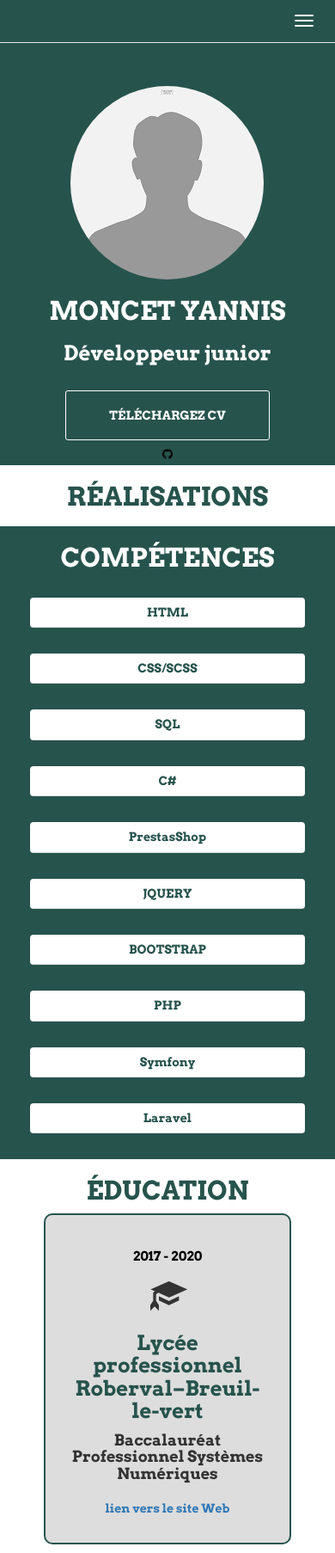
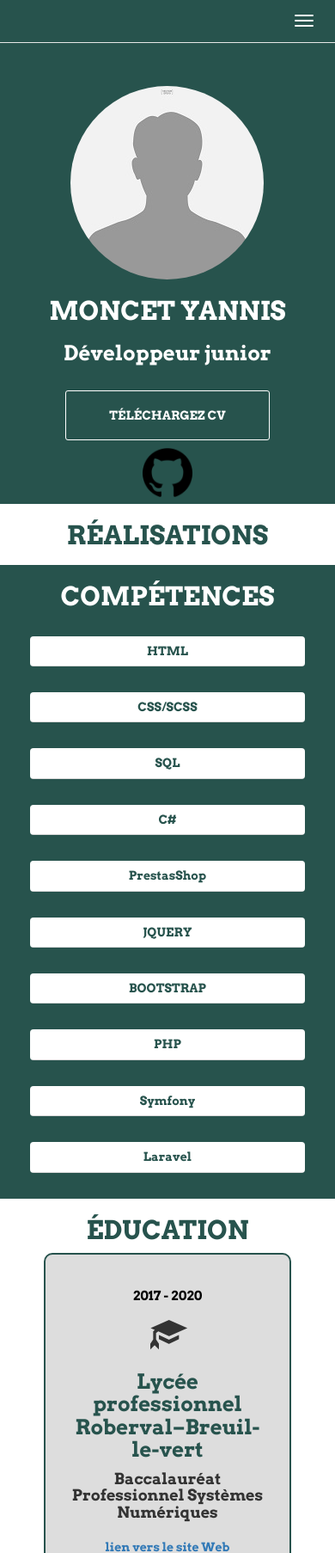
Before and after one commit to Yamosai/Portfolio, a PHP site: the page made by index.php in a window 390 px wide. Shown: the top 1806 px of the page at 86% size. Run offline with PHP 8.4, Linux system fonts and the light colour scheme; data that the repository does not hold is empty.

Commit message:
modification de taille du bouton github

```diff
--- a/CSS/style.css
+++ b/CSS/style.css
@@ -98,10 +98,36 @@
 
 
 }
-.imgPerso .imgGithub
-{
-    width: 3%;
-    padding-bottom: 2%;
+@media (max-width: 2561px) {
+    .imgPerso .imgGithub
+    {
+        width: 6%;
+        padding-bottom: 2%;
+    }
+}
+
+@media (max-width: 1023px) {
+    .imgPerso .imgGithub
+    {
+        width: 10%;
+        padding-bottom: 2%;
+    }
+}
+
+@media (max-width: 767px) {
+    .imgPerso .imgGithub
+    {
+        width: 15%;
+        padding-bottom: 2%;
+    }
+}
+
+@media (max-width: 150px) {
+    .imgPerso .imgGithub
+    {
+        width: 15%;
+        padding-bottom: 2%;
+    }
 }
 .button1
 {
--- a/CSS/styleB.css
+++ b/CSS/styleB.css
@@ -98,9 +98,3 @@
 {
     margin-top: 2%;
 }
-
-/*Update projet*/
-.update
-{
-
-}
```
